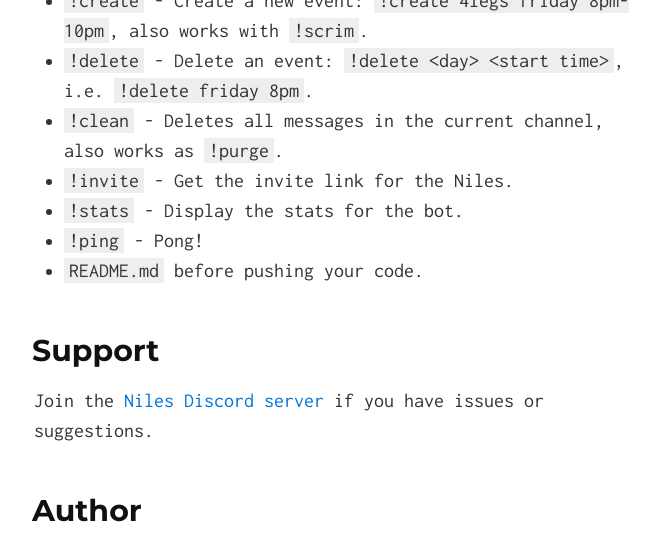
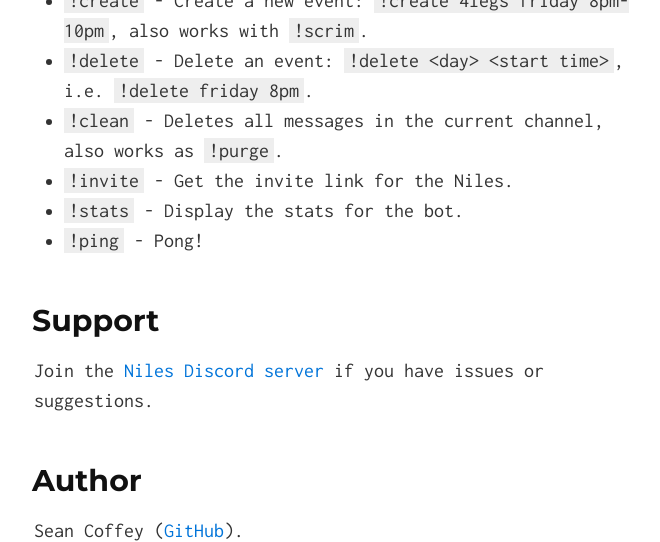
Before and after one commit to niles-bot/niles, a Jekyll site: the page built from docs/index.md, in a window 1280 px wide and 900 px high, scrolled down 1774 px, cut to the strip 0-542 px from the top of the window. Shown: the whole strip, without its empty margins (306-966 px from the left). Built offline with Jekyll 4.4.1, drawn with Linux system fonts in a browser that asks for light colours.

Commit message:
update index.md

```diff
--- a/docs/index.md
+++ b/docs/index.md
@@ -38,7 +38,6 @@
 * `!invite`   - Get the invite link for the Niles.
 * `!stats`    - Display the stats for the bot.
 * `!ping`     - Pong!
-* `README.md` before pushing your code.
 
 ## Support
 
```
